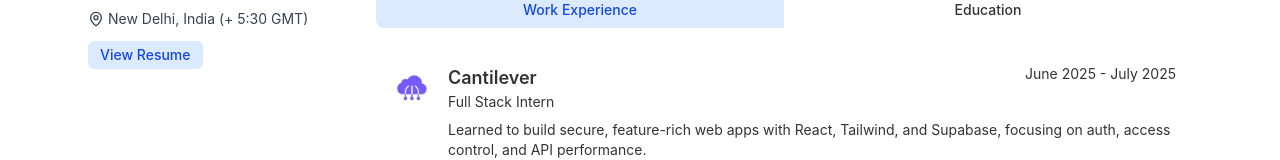
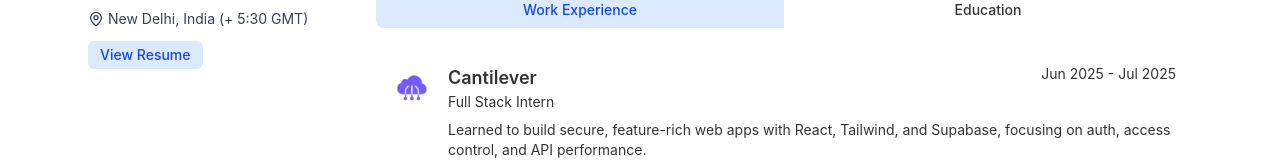
Before and after one commit to sameersharmadev/sameersharmadev, a Next.js app: page / in a window 1280 px wide. Shown: the part 356-516 px from the top of the page. Built offline with nearby package versions, Linux system fonts and the light colour scheme.

Commit message:
consistent month format

```diff
--- a/components/WorkExperience.jsx
+++ b/components/WorkExperience.jsx
@@ -37,7 +37,7 @@ export default function Experience() {
             id: 'cantilever',
             company: 'Cantilever',
             title: 'Full Stack Intern',
-            duration: 'June 2025 - July 2025',
+            duration: 'Jun 2025 - Jul 2025',
             description:
                 'Learned to build secure, feature-rich web apps with React, Tailwind, and Supabase, focusing on auth, access control, and API performance.',
         },
```
